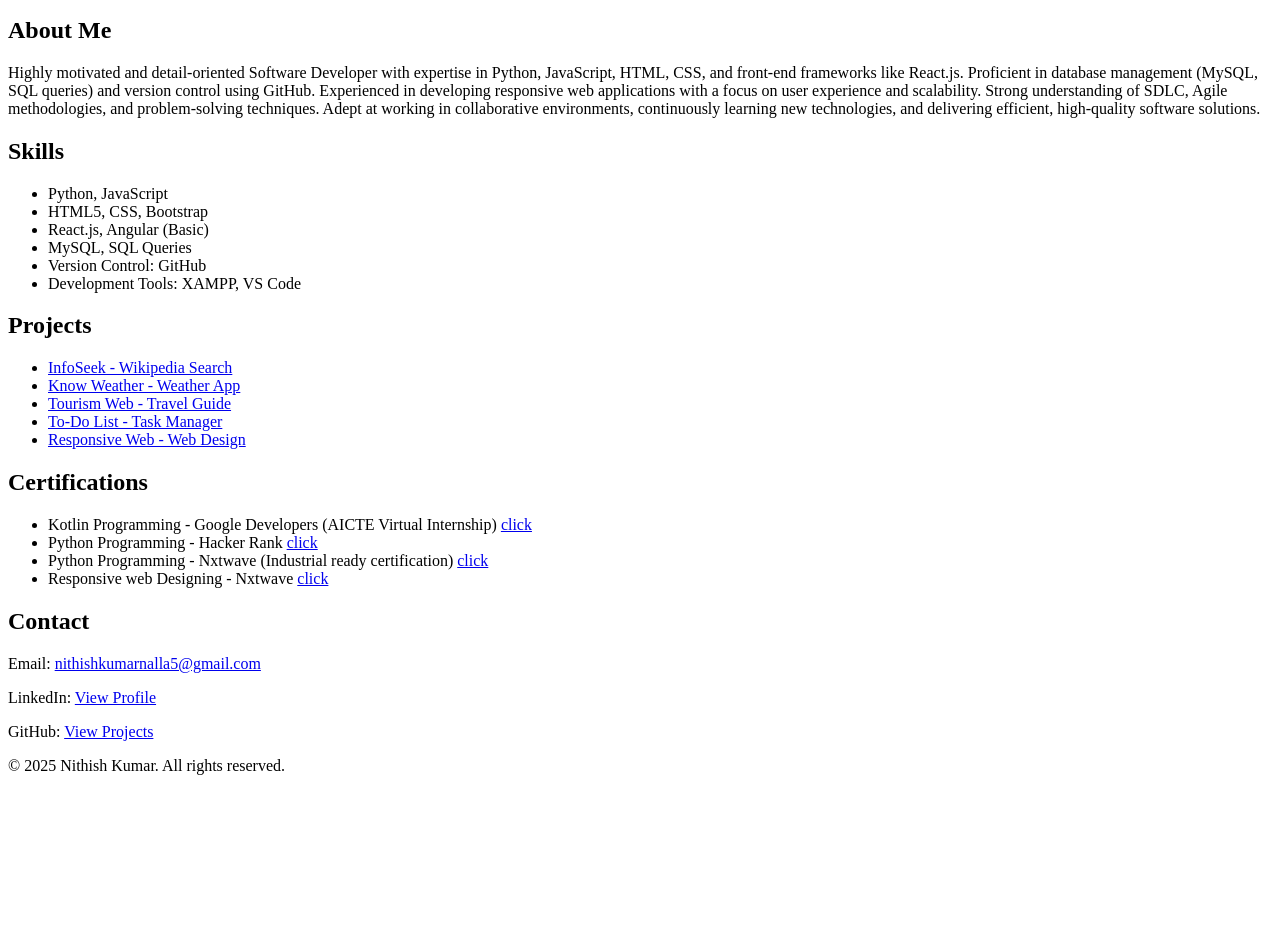
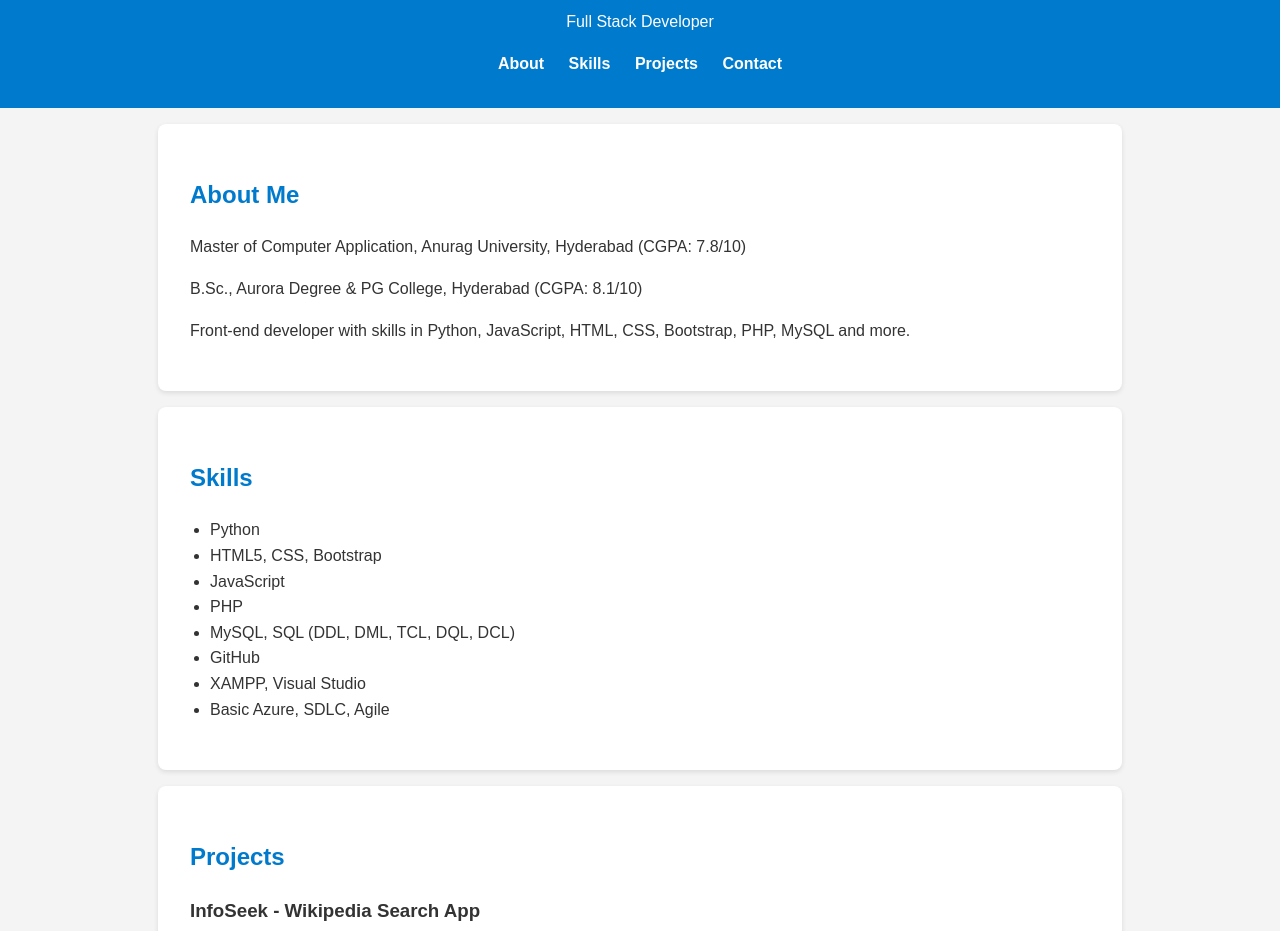
Before and after one commit to Nithishkumar786/profile, a plain HTML site: page index.html in a window 1280 px wide. Shown: the part 101-1032 px from the top of the page. Before the commit the page ends 892 px from the top, so only its background shows below. Drawn offline with Linux system fonts and the light colour scheme.

Commit message:
Update1 index.html

```diff
--- a/index.html
+++ b/index.html
@@ -4,57 +4,132 @@
   <meta charset="UTF-8">
   <meta name="viewport" content="width=device-width, initial-scale=1.0">
   <title>Nithish Kumar | Portfolio</title>
-    <link rel="stylesheet" href="styles.css">
+  <style>
+    body {
+      font-family: Arial, sans-serif;
+      line-height: 1.6;
+      margin: 0;
+      padding: 0;
+      background: #f4f4f4;
+      color: #333;
+    }
+    header {
+      background: #007acc;
+      color: white;
+      padding: 1rem 2rem;
+      text-align: center;
+    }
+    header nav ul {
+      list-style: none;
+      padding: 0;
+    }
+    header nav ul li {
+      display: inline;
+      margin: 0 10px;
+    }
+    header nav ul li a {
+      color: white;
+      text-decoration: none;
+      font-weight: bold;
+    }
+    section {
+      padding: 2rem;
+      background: white;
+      margin: 1rem auto;
+      max-width: 900px;
+      border-radius: 8px;
+      box-shadow: 0 2px 5px rgba(0,0,0,0.1);
+    }
+    h2 {
+      color: #007acc;
+    }
+    .project {
+      margin-bottom: 1.5rem;
+    }
+    .project a {
+      display: inline-block;
+      margin-top: 0.5rem;
+      color: #007acc;
+      text-decoration: underline;
+    }
+    footer {
+      text-align: center;
+      padding: 1rem;
+      background: #007acc;
+      color: white;
+      margin-top: 2rem;
+    }
+    ul {
+      padding-left: 20px;
+    }
+  </style>
 </head>
 <body>
   <header>
     <h1>Nithish Kumar</h1>
-        <p>Frontend Developer | Full Stack Enthusiast</p>
+    <p>Full Stack Developer</p>
+    <nav>
+      <ul>
+        <li><a href="#about">About</a></li>
+        <li><a href="#skills">Skills</a></li>
+        <li><a href="#projects">Projects</a></li>
+        <li><a href="#contact">Contact</a></li>
+      </ul>
+    </nav>
   </header>
 
   <section id="about">
     <h2>About Me</h2>
-        <p>Highly motivated and detail-oriented Software Developer with expertise in Python, JavaScript, HTML, CSS, and front-end frameworks like React.js. Proficient in database management (MySQL, SQL queries) and version control using GitHub. Experienced in developing responsive web applications with a focus on user experience and scalability. Strong understanding of SDLC, Agile methodologies, and problem-solving techniques. Adept at working in collaborative environments, continuously learning new technologies, and delivering efficient, high-quality software solutions.</p>
+    <p>Master of Computer Application, Anurag University, Hyderabad (CGPA: 7.8/10)</p>
+    <p>B.Sc., Aurora Degree & PG College, Hyderabad (CGPA: 8.1/10)</p>
+    <p>Front-end developer with skills in Python, JavaScript, HTML, CSS, Bootstrap, PHP, MySQL and more.</p>
   </section>
 
   <section id="skills">
     <h2>Skills</h2>
     <ul>
-            <li>Python, JavaScript</li>
+      <li>Python</li>
       <li>HTML5, CSS, Bootstrap</li>
-            <li>React.js, Angular (Basic)</li>
-            <li>MySQL, SQL Queries</li>
-            <li>Version Control: GitHub</li>
-            <li>Development Tools: XAMPP, VS Code</li>
+      <li>JavaScript</li>
+      <li>PHP</li>
+      <li>MySQL, SQL (DDL, DML, TCL, DQL, DCL)</li>
+      <li>GitHub</li>
+      <li>XAMPP, Visual Studio</li>
+      <li>Basic Azure, SDLC, Agile</li>
     </ul>
   </section>
 
   <section id="projects">
     <h2>Projects</h2>
-        <ul>
-            <li><a href="https://nithishkumar786.github.io/infoseek/" target="_blank">InfoSeek - Wikipedia Search</a></li>
-            <li><a href="https://nithishkumar786.github.io/know_wheather/" target="_blank">Know Weather - Weather App</a></li>
-            <li><a href="https://nithishkumar786.github.io/tourism-web/" target="_blank">Tourism Web - Travel Guide</a></li>
-            <li><a href="https://nithishkumar786.github.io/todo-List/" target="_blank">To-Do List - Task Manager</a></li>
-            <li><a href="https://nithishkumar786.github.io/responsive-web/" target="_blank">Responsive Web - Web Design</a></li>
-        </ul>
-    </section>
+    <div class="project">
+      <h3>InfoSeek - Wikipedia Search App</h3>
+      <p>Built a responsive website using Fetch API to display title, link and text from Wikipedia based on user input.</p>
+      <a href="https://nithishkumar786.github.io/infoseek/" target="_blank">View Project</a>
+    </div>
 
-    <section id="certifications">
-        <h2>Certifications</h2>
-        <ul>
-            <li>Kotlin Programming - Google Developers (AICTE Virtual Internship) <a href = "https://in.docworkspace.com/d/sIP7w0oU0-N6cvQY?sa=601.1094">click</a></li>
-            <li>Python Programming - Hacker Rank <a href = "https://www.hackerrank.com/certificates/591350b7483d">click</a></li>
-            <li>Python Programming - Nxtwave (Industrial ready certification) <a href = "https://certificates.ccbp.in/intensive/programming-foundations?id=WGSPBNZOJP">click</a></li>
-            <li>Responsive web Designing - Nxtwave <a href = "https://certificates.ccbp.in/intensive/responsive-website?id=TSDWXGOLZF">click</a></li>
-        </ul>
+    <div class="project">
+      <h3>Weather Dashboard</h3>
+      <p>A weather app that shows temperature, wind speed, pressure, and sea level using OpenWeatherMap API.</p>
+      <a href="https://nithishkumar786.github.io/know_wheather/" target="_blank">View Project</a>
+    </div>
+
+    <div class="project">
+      <h3>AI-Powered Face Detection & Insurance Health Data</h3>
+      <p>Integrated face detection with user health info for insurance system. Inputs include name, gender, BP, diabetes, smoking, alcohol etc.</p>
+      <a href="https://nithishkumar786.github.io/AI-Powered-Face-Detection-and-Health-Data-Integration-for-Insuranc/" target="_blank">View Project</a>
+    </div>
+
+    <div class="project">
+      <h3>Service Portal (Major Project)</h3>
+      <p>Developed a web platform to connect customers and service providers. Role-based login, dashboard management, service search and order functionality.</p>
+    </div>
   </section>
 
   <section id="contact">
     <h2>Contact</h2>
-        <p>Email: <a href="mailto:nithishkumarnalla5@gmail.com">nithishkumarnalla5@gmail.com</a></p>
-        <p>LinkedIn: <a href="https://www.linkedin.com/in/nithishkumar-nalla-617b94228" target="_blank">View Profile</a></p>
-        <p>GitHub: <a href="https://github.com/Nithishkumar786" target="_blank">View Projects</a></p>
+    <p>Email: nithishkumar786@gmail.com</p>
+    <p>GitHub: <a href="https://github.com/nithishkumar786" target="_blank">github.com/nithishkumar786</a></p>
+    <p>LinkedIn: <a href="https://www.linkedin.com/in/nithishkumar-nalla-617b94228">linkedin.com/in/nithishkumar</a></p>
   </section>
 
   <footer>
```
Lines whose indentation alone changed are shown as unchanged.
